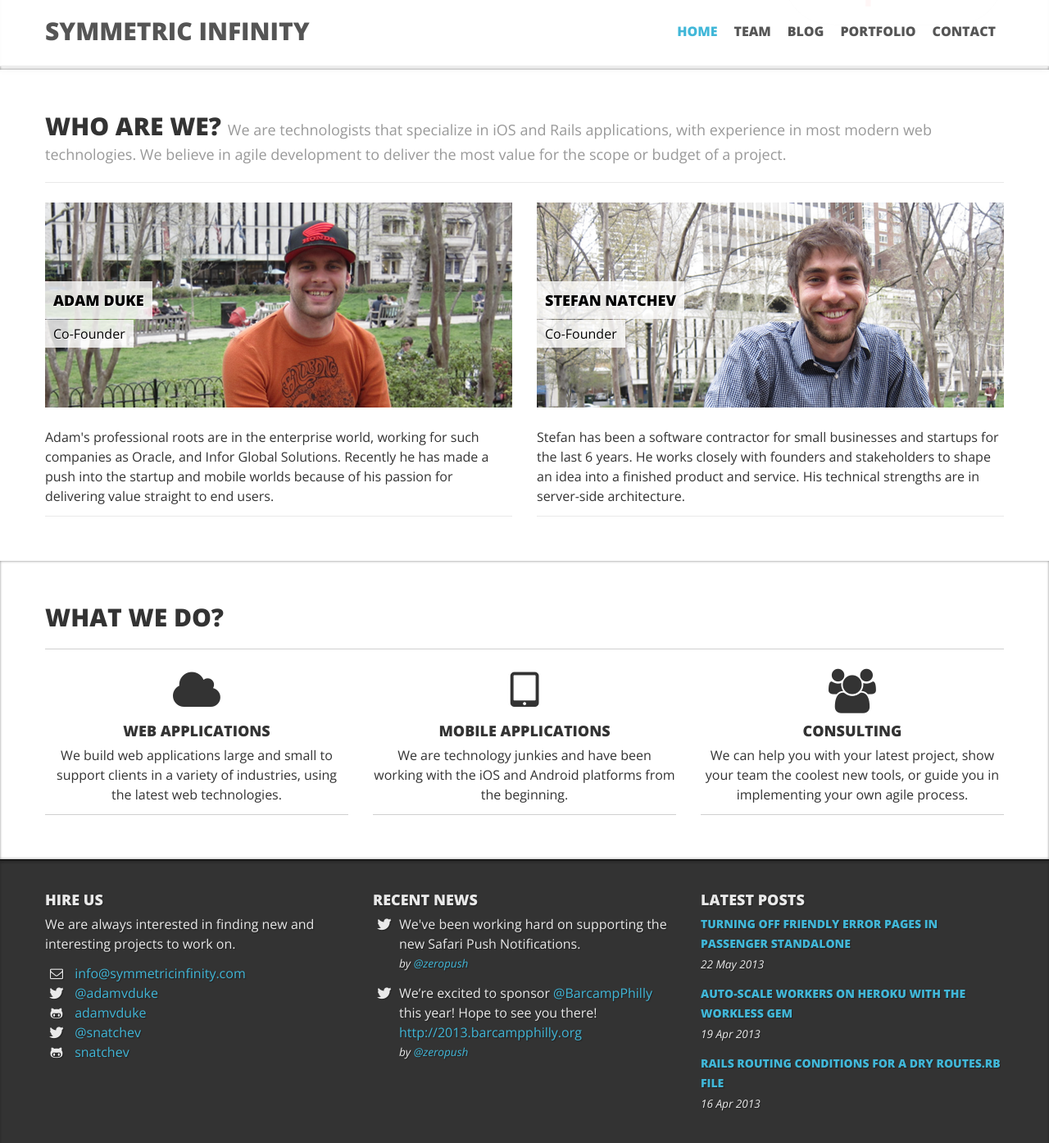
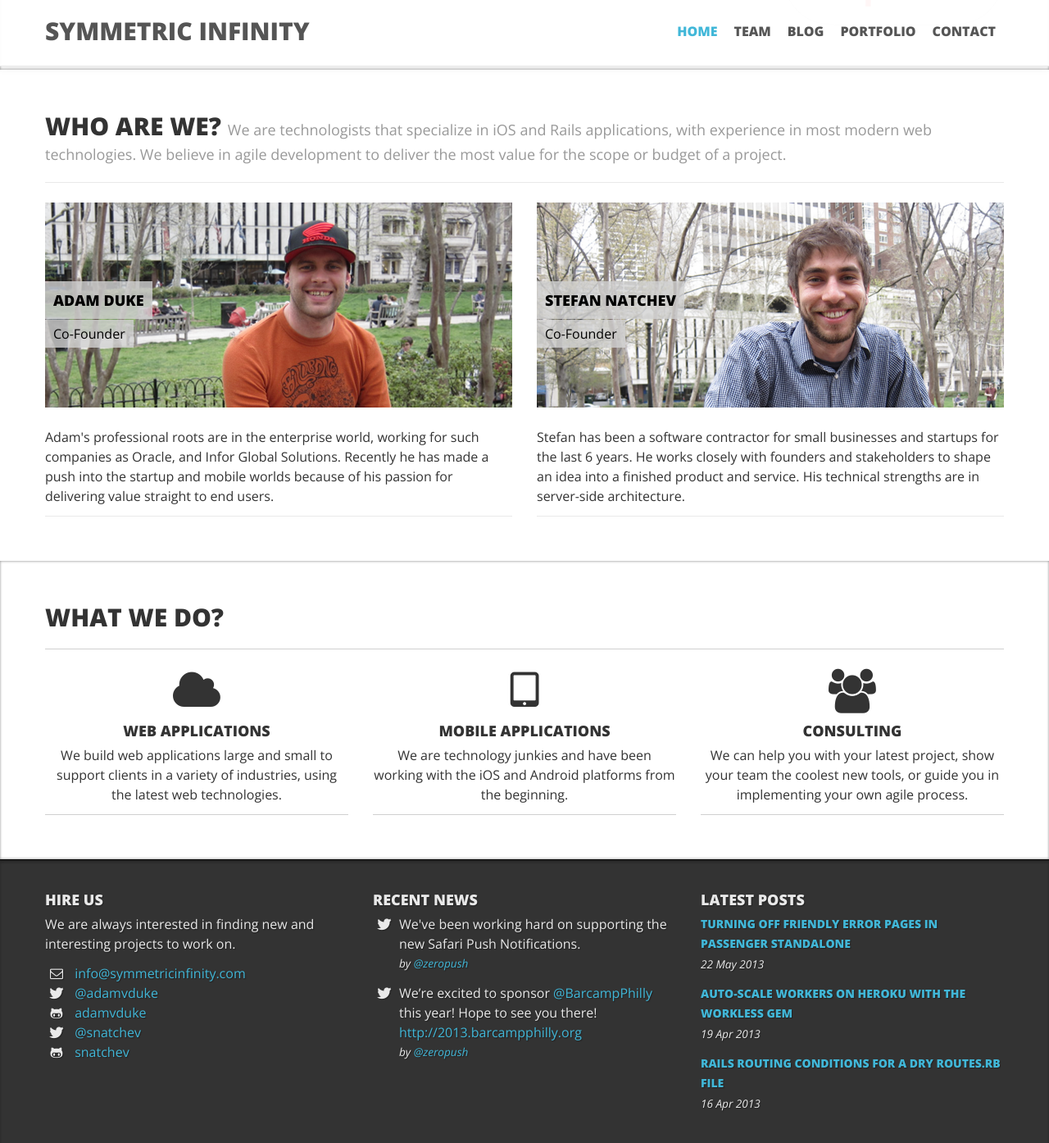
Before and after one commit to SymmetricInfinity/symmetricinfinity.github.com, a Jekyll site: the page built from index.html, in a window 1280 px wide and 1400 px high, scrolled down 409 px. Shown: the top 1394 px of the window at 82% size. Built offline with Jekyll 4.4.1, drawn with Linux system fonts in a browser that asks for light colours; Markdown is read by kramdown in place of the engine named in the settings.

Commit message:
don't show a background color behind .thumbnail-figure

```diff
--- a/index.html
+++ b/index.html
@@ -74,7 +74,7 @@
     </div>
     <ul class="thumbnails bordered thumbnail-list">
       <li class="span6">
-        <figure class="thumbnail-figure">
+        <figure class="thumbnail-figure no-dim">
           <img alt="" src="/images/adam.png" width="570px" height="250px" />
           <figcaption class="thumbnail-title">
           <h3>
@@ -88,7 +88,7 @@
       <p>Adam's professional roots are in the enterprise world, working for such companies as Oracle, and Infor Global Solutions. Recently he has made a push into the startup and mobile worlds because of his passion for delivering value straight to end users.</p>
       </li>
       <li class="span6">
-        <figure class="thumbnail-figure">
+        <figure class="thumbnail-figure no-dim">
           <img alt="" src="/images/stefan.png" width="570px" height="250px"/>
           <figcaption class="thumbnail-title">
           <h3>
--- a/stylesheets/theme.css
+++ b/stylesheets/theme.css
@@ -691,7 +691,6 @@
 .thumbnail-figure {
   margin: 0 0 24px;
   position: relative;
-  background: #333333;
 }
 .thumbnail-figure img {
   -webkit-transition: all 0.2s;
@@ -699,9 +698,15 @@
   -o-transition: all 0.2s;
   transition: all 0.2s;
 }
+
+.thumbnail-figure.no-dim img:hover {
+  opacity: 1.0;
+}
+
 .thumbnail-figure img:hover, .thumbnail-figure.dimmed img{
-  opacity: .4;
-}
+  opacity: .8;
+}
+
 .thumbnail-figure.dimmed img:hover{
   opacity: 1.0;
 }
@@ -718,10 +723,9 @@
 .thumbnail-title span {
   display: inline-block;
   background: white;
-  background: rgba(255, 255, 255, 0.8);
+  background: rgba(211, 211, 211, .8);
   color: black;
   padding: 5px 10px;
-  text-shadow: 1px 1px 1px white;
   margin-top: 1px;
 }
 
--- a/team.html
+++ b/team.html
@@ -18,7 +18,7 @@
     </div>
     <ul class="thumbnails bordered thumbnail-list">
       <li class="span6" itemscope itemtype="http://data-vocabulary.org/Person">
-      <figure class="thumbnail-figure">
+      <figure class="thumbnail-figure no-dim">
         <img alt="" src="images/adam.png" />
         <figcaption class="thumbnail-title">
         <h3><span itemprop="name">Adam Duke</span></h3>
@@ -49,7 +49,7 @@
       </div>
       </li>
       <li class="span6" itemscope itemtype="http://data-vocabulary.org/Person">
-      <figure class="thumbnail-figure">
+      <figure class="thumbnail-figure no-dim">
         <img alt="" src="images/stefan.png" />
         <figcaption class="thumbnail-title">
         <h3><span itemprop="name">Stefan Natchev</span></h3>
```
